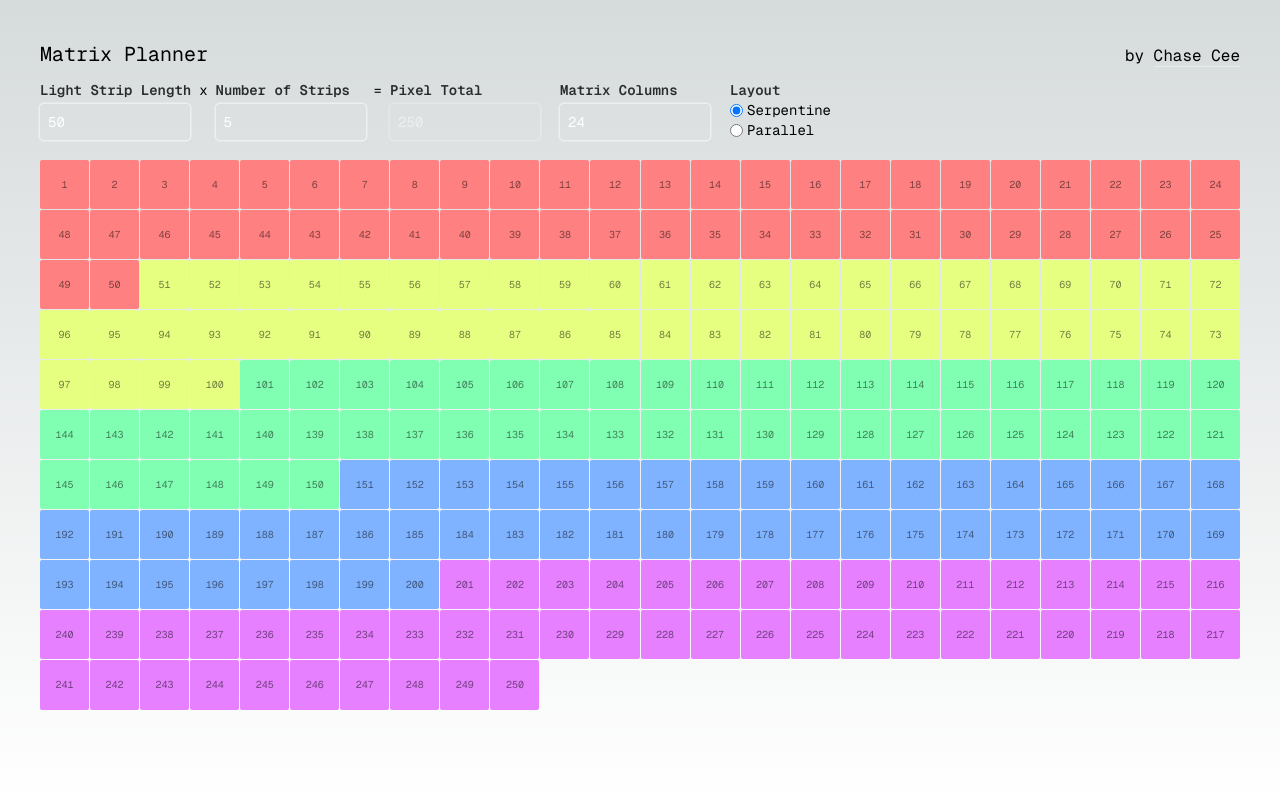
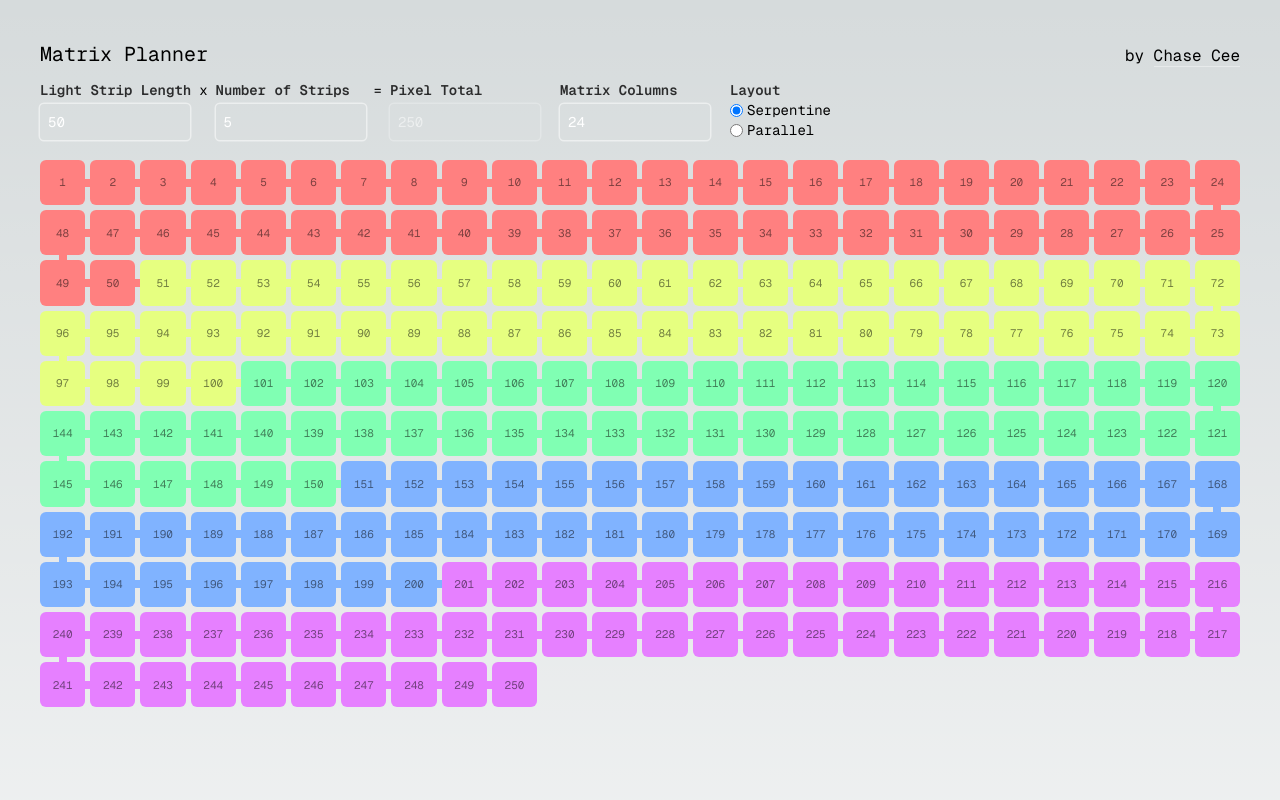
Before and after one commit to chasecee/matrix-planner, a Next.js app: page / in a window 1280 px wide. Shown: the top 800 px of the page. Built offline with nearby package versions, Linux system fonts and the light colour scheme.

Commit message:
📝 (MatrixDisplay.tsx): Update grid gap size and add gridTemplateRows to improve layout design.   ♻️ (MatrixDisplay.tsx): Refactor the code to include additional logic for showing connector elements based on row and column position.

```diff
--- a/app/components/MatrixDisplay.tsx
+++ b/app/components/MatrixDisplay.tsx
@@ -4,7 +4,7 @@ interface MatrixDisplayProps {
   lightStripLength: number;
   lightStripsAmount: number;
   isSerpentine: string;
-  lightStripColors: string[]; // Add this line
+  lightStripColors: string[];
 }
 
 export const MatrixDisplay = ({
@@ -13,35 +13,33 @@ export const MatrixDisplay = ({
   lightStripLength,
   lightStripsAmount,
   isSerpentine,
-  lightStripColors, // Add this line
+  lightStripColors,
 }: MatrixDisplayProps) => (
   <div className="relative w-full h-full">
     <div
-      className="grid gap-[1px]"
+      className="grid gap-[5px]"
       style={{
         gridTemplateColumns: `repeat(${columnCount}, minmax(0, 1fr))`,
+        gridTemplateRows: `repeat(${columnCount}, minmax(0, 1fr))`,
       }}
     >
       {Array.from({ length: lightCount }, (_, index) => {
         let adjustedIndex = index;
         const row = Math.floor(index / columnCount);
         const isRowEven = row % 2 === 0;
-
+        const positionInRow = index % columnCount;
+        const isFirstInRow = positionInRow === 0;
+        const isLastInRow = positionInRow === columnCount - 1;
+        const totalRows = Math.ceil(lightCount / columnCount);
+        const isLastRow = row === totalRows - 1;
+        const isLastLight = adjustedIndex === lightCount - 1;
+        const shouldShowConnector = !isLastLight;
         switch (isSerpentine) {
           case "serpentine":
             if (!isRowEven) {
               const startOfRow = row * columnCount;
               const endOfRow = startOfRow + columnCount - 1;
               adjustedIndex = endOfRow - (index - startOfRow);
-            }
-            break;
-          case "parallel":
-            // In parallel mode, the adjustedIndex remains the same as the original index
-            break;
-          case "wrap":
-            if (row % lightStripsAmount === 0 && row !== 0) {
-              // When a new set of strips starts, wrap back to the start of the matrix
-              adjustedIndex = index % (columnCount * lightStripsAmount);
             }
             break;
           default:
@@ -53,13 +51,37 @@ export const MatrixDisplay = ({
           Math.floor(adjustedIndex / lightStripLength) % lightStripsAmount;
         const bgColor = lightStripColors[stripIndex];
 
+        const baseClass = "bg-current absolute z-[-1] transform-gpu top-1/2";
+
         return (
           <div
-            key={index}
-            className="flex flex-col items-center justify-center aspect-square rounded-sm"
-            style={{ backgroundColor: bgColor }}
+            key={`light-${adjustedIndex + 1}`}
+            id={`light-${adjustedIndex + 1}`}
+            className="flex flex-col items-center justify-center aspect-square rounded-md relative ani"
+            style={{ backgroundColor: bgColor, color: bgColor }}
           >
-            <span className="text-opacity-50 text-[10px] text-black">
+            {isRowEven && !isLastInRow && shouldShowConnector && (
+              <div
+                className={`${baseClass} h-2 w-8 left-to-right top-1/2 left-full -translate-y-1/2 -translate-x-1/2`}
+              ></div>
+            )}
+            {!isRowEven && !isFirstInRow && shouldShowConnector && (
+              <div
+                className={`${baseClass} h-2 w-8 right-to-left top-1/2 right-full -translate-y-1/2 translate-x-1/2`}
+              ></div>
+            )}
+            {isRowEven && isLastInRow && shouldShowConnector && (
+              <div
+                className={`${baseClass} h-8 w-2 top-to-bottom top-full left-1/2 -translate-x-1/2`}
+              ></div>
+            )}
+            {!isRowEven && isFirstInRow && shouldShowConnector && (
+              <div
+                className={`${baseClass} h-8 w-2 top-to-bottom top-full left-1/2 -translate-x-1/2`}
+              ></div>
+            )}
+
+            <span className=" text-[11px] text-black/50 font-extraboldbold">
               {adjustedIndex + 1}
             </span>
           </div>
```
